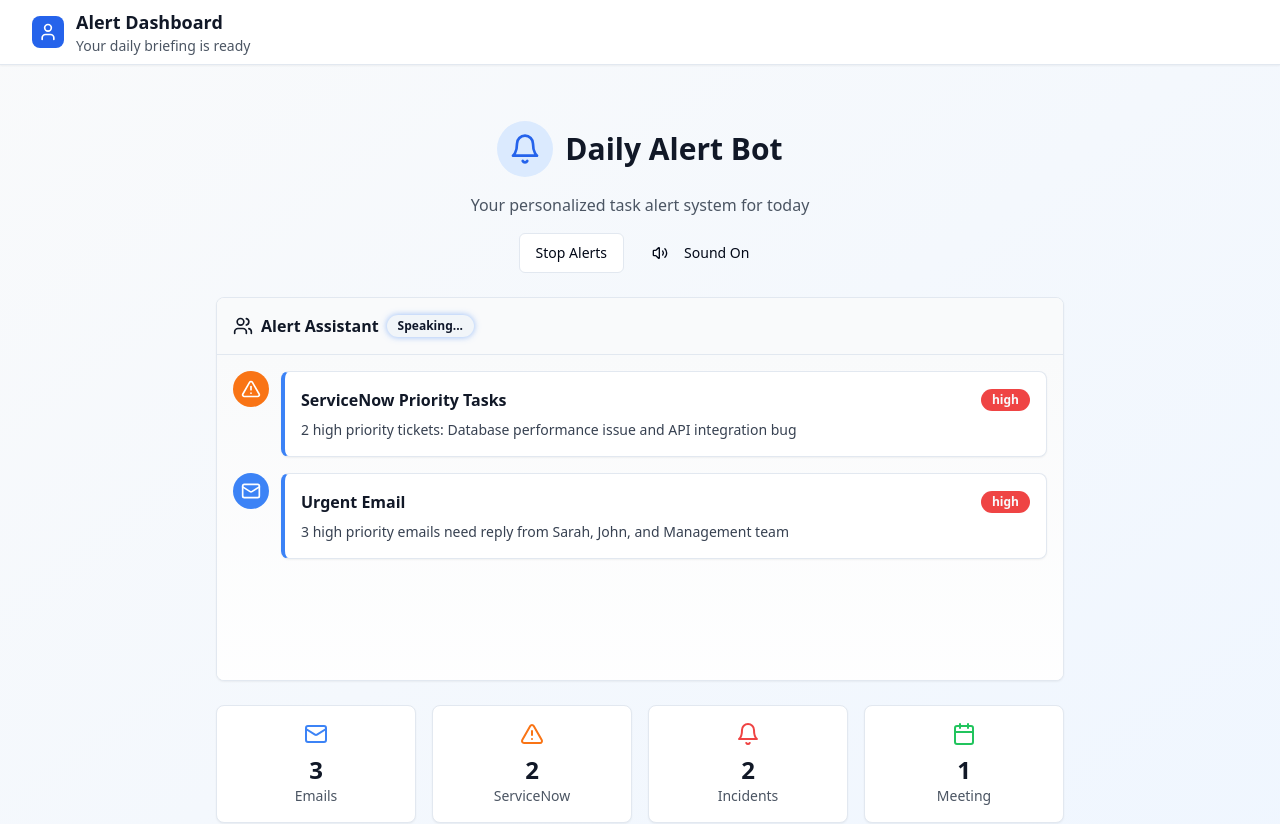
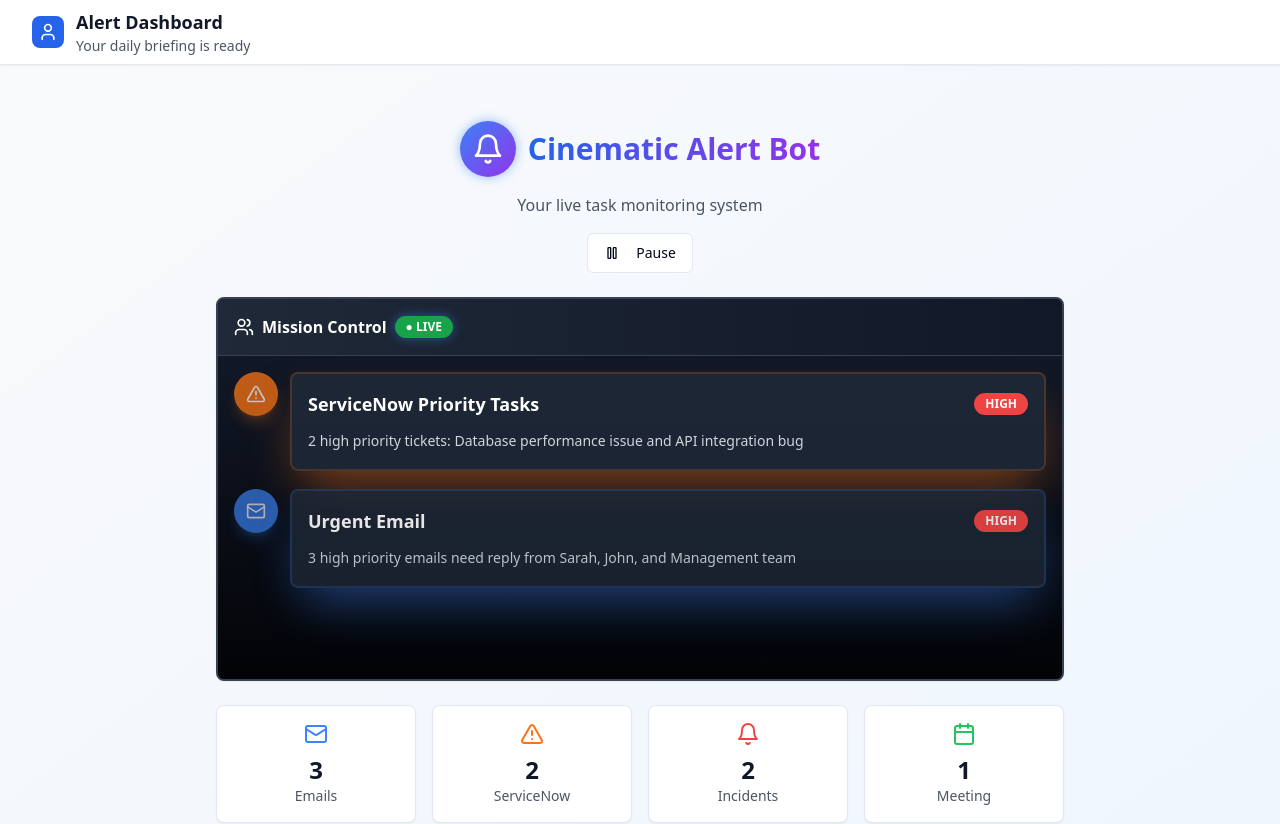
Before and after one commit to LakshmiKondeti/alert-whisper-bot-today, a React (Vite) app: page / in a window 1280 px wide. Shown: the top 824 px of the page. Built offline with nearby package versions, Linux system fonts and the light colour scheme.

Commit message:
Refactor: Cinematic alert display
- Implemented word-by-word alert printing.
- Alerts now appear at the top, pushing previous ones down.
- Removed text-to-speech.
- Improved alert visualization.

```diff
--- a/src/components/AlertBot.tsx
+++ b/src/components/AlertBot.tsx
@@ -3,7 +3,7 @@ import React, { useState, useEffect, useRef } from 'react';
 import { Card } from '@/components/ui/card';
 import { Button } from '@/components/ui/button';
 import { Badge } from '@/components/ui/badge';
-import { Bell, Mail, Calendar, AlertTriangle, Users, Volume2, VolumeX } from 'lucide-react';
+import { Bell, Mail, Calendar, AlertTriangle, Users, Pause, Play } from 'lucide-react';
 
 interface Alert {
   id: string;
@@ -12,6 +12,12 @@ interface Alert {
   message: string;
   priority: 'high' | 'medium' | 'low';
   time?: string;
+}
+
+interface DisplayAlert extends Alert {
+  displayedTitle: string;
+  displayedMessage: string;
+  isTyping: boolean;
 }
 
 const mockAlerts: Alert[] = [
@@ -56,8 +62,7 @@ const mockAlerts: Alert[] = [
 const AlertBot: React.FC = () => {
   const [currentAlertIndex, setCurrentAlertIndex] = useState(0);
   const [isPlaying, setIsPlaying] = useState(true);
-  const [isSpeechEnabled, setIsSpeechEnabled] = useState(true);
-  const [displayedAlerts, setDisplayedAlerts] = useState<Alert[]>([]);
+  const [displayedAlerts, setDisplayedAlerts] = useState<DisplayAlert[]>([]);
   const chatContainerRef = useRef<HTMLDivElement>(null);
 
   const getAlertIcon = (type: string) => {
@@ -78,107 +83,154 @@ const AlertBot: React.FC = () => {
   const getAlertColor = (type: string) => {
     switch (type) {
       case 'email':
-        return 'bg-alert-email text-white';
+        return 'bg-alert-email text-white shadow-lg shadow-alert-email/30';
       case 'servicenow':
-        return 'bg-alert-servicenow text-white';
+        return 'bg-alert-servicenow text-white shadow-lg shadow-alert-servicenow/30';
       case 'incident':
-        return 'bg-alert-incident text-white';
+        return 'bg-alert-incident text-white shadow-lg shadow-alert-incident/30';
       case 'meeting':
-        return 'bg-alert-meeting text-white';
+        return 'bg-alert-meeting text-white shadow-lg shadow-alert-meeting/30';
       default:
-        return 'bg-gray-500 text-white';
+        return 'bg-gray-500 text-white shadow-lg';
     }
   };
 
-  const speakText = (text: string) => {
-    if (!isSpeechEnabled) return;
-
-    const utterance = new SpeechSynthesisUtterance(text);
-    utterance.rate = 0.9;
-    utterance.pitch = 1;
-    utterance.volume = 0.8;
-    speechSynthesis.speak(utterance);
+  const getAlertGlow = (type: string) => {
+    switch (type) {
+      case 'email':
+        return 'shadow-2xl shadow-alert-email/50 border-alert-email/20';
+      case 'servicenow':
+        return 'shadow-2xl shadow-alert-servicenow/50 border-alert-servicenow/20';
+      case 'incident':
+        return 'shadow-2xl shadow-alert-incident/50 border-alert-incident/20';
+      case 'meeting':
+        return 'shadow-2xl shadow-alert-meeting/50 border-alert-meeting/20';
+      default:
+        return 'shadow-2xl shadow-gray-500/50 border-gray-500/20';
+    }
   };
 
-  const stopAlerts = () => {
-    setIsPlaying(false);
-    speechSynthesis.cancel();
+  const typewriterEffect = (alert: Alert, onComplete: () => void) => {
+    const titleWords = alert.title.split(' ');
+    const messageWords = alert.message.split(' ');
+    const allWords = [...titleWords, ...messageWords];
+
+    let wordIndex = 0;
+    let currentTitle = '';
+    let currentMessage = '';
+
+    const displayAlert: DisplayAlert = {
+      ...alert,
+      displayedTitle: '',
+      displayedMessage: '',
+      isTyping: true
+    };
+
+    // Add alert to top of list immediately
+    setDisplayedAlerts(prev => [displayAlert, ...prev]);
+
+    const typeNextWord = () => {
+      if (wordIndex < allWords.length) {
+        const word = allWords[wordIndex];
+
+        if (wordIndex < titleWords.length) {
+          currentTitle += (currentTitle ? ' ' : '') + word;
+        } else {
+          currentMessage += (currentMessage ? ' ' : '') + word;
+        }
+
+        // Update the alert in the list
+        setDisplayedAlerts(prev =>
+          prev.map((item, index) =>
+            index === 0
+              ? {
+                  ...item,
+                  displayedTitle: currentTitle,
+                  displayedMessage: currentMessage
+                }
+              : item
+          )
+        );
+
+        wordIndex++;
+        setTimeout(typeNextWord, 150); // Adjust speed here
+      } else {
+        // Mark typing as complete
+        setDisplayedAlerts(prev =>
+          prev.map((item, index) =>
+            index === 0
+              ? { ...item, isTyping: false }
+              : item
+          )
+        );
+        setTimeout(onComplete, 800); // Pause before next alert
+      }
+    };
+
+    setTimeout(typeNextWord, 300); // Initial delay
+  };
+
+  const togglePlayPause = () => {
+    setIsPlaying(!isPlaying);
   };
 
   useEffect(() => {
     if (isPlaying && currentAlertIndex < mockAlerts.length) {
       const alert = mockAlerts[currentAlertIndex];
-      const fullMessage = `${alert.title}. ${alert.message}`;
 
-      // Add new alert to the beginning of the array (newest on top)
-      setDisplayedAlerts(prev => [alert, ...prev]);
-
-      // Speak the alert
-      speakText(fullMessage);
-
-      // Auto-scroll to top to show the newest alert
-      setTimeout(() => {
-        if (chatContainerRef.current) {
-          chatContainerRef.current.scrollTop = 0;
-        }
-      }, 100);
-
-      // Move to next alert after 4 seconds
-      const timer = setTimeout(() => {
+      typewriterEffect(alert, () => {
         if (currentAlertIndex < mockAlerts.length - 1) {
           setCurrentAlertIndex(currentAlertIndex + 1);
         } else {
           setIsPlaying(false);
         }
-      }, 4000);
+      });
+    }
+  }, [currentAlertIndex, isPlaying]);
 
-      return () => clearTimeout(timer);
+  // Auto-scroll to top when new alert is added
+  useEffect(() => {
+    if (chatContainerRef.current) {
+      chatContainerRef.current.scrollTop = 0;
     }
-  }, [currentAlertIndex, isPlaying, isSpeechEnabled]);
+  }, [displayedAlerts.length]);
 
   return (
     <div className="max-w-4xl mx-auto p-6 space-y-6">
       {/* Header */}
       <div className="text-center space-y-4">
         <div className="flex items-center justify-center space-x-3">
-          <div className="p-3 bg-blue-100 rounded-full">
-            <Bell className="w-8 h-8 text-blue-600" />
+          <div className="p-3 bg-gradient-to-br from-blue-500 to-purple-600 rounded-full shadow-lg animate-pulse-glow">
+            <Bell className="w-8 h-8 text-white" />
           </div>
-          <h1 className="text-3xl font-bold text-gray-900">Daily Alert Bot</h1>
+          <h1 className="text-3xl font-bold bg-gradient-to-r from-blue-600 to-purple-600 bg-clip-text text-transparent">
+            Cinematic Alert Bot
+          </h1>
         </div>
-        <p className="text-gray-600">Your personalized task alert system for today</p>
+        <p className="text-gray-600">Your live task monitoring system</p>
 
         {/* Controls */}
         <div className="flex items-center justify-center space-x-4">
           <Button
             variant="outline"
-            onClick={stopAlerts}
-            disabled={!isPlaying}
-          >
-            Stop Alerts
-          </Button>
-
-          <Button
-            variant="ghost"
-            size="sm"
-            onClick={() => setIsSpeechEnabled(!isSpeechEnabled)}
+            onClick={togglePlayPause}
             className="flex items-center space-x-2"
           >
-            {isSpeechEnabled ? <Volume2 className="w-4 h-4" /> : <VolumeX className="w-4 h-4" />}
-            <span>{isSpeechEnabled ? 'Sound On' : 'Sound Off'}</span>
+            {isPlaying ? <Pause className="w-4 h-4" /> : <Play className="w-4 h-4" />}
+            <span>{isPlaying ? 'Pause' : 'Resume'}</span>
           </Button>
         </div>
       </div>
 
       {/* Alert Chat Container */}
-      <Card className="h-96 overflow-hidden">
-        <div className="p-4 border-b bg-gray-50">
-          <h2 className="font-semibold text-gray-900 flex items-center space-x-2">
+      <Card className="h-96 overflow-hidden bg-gradient-to-b from-gray-900 via-gray-800 to-black border-2 border-gray-700">
+        <div className="p-4 border-b bg-gradient-to-r from-gray-800 to-gray-900 border-gray-700">
+          <h2 className="font-semibold text-white flex items-center space-x-2">
             <Users className="w-5 h-5" />
-            <span>Alert Assistant</span>
+            <span>Mission Control</span>
             {isPlaying && (
-              <Badge variant="secondary" className="animate-pulse-glow">
-                Speaking...
+              <Badge variant="secondary" className="animate-pulse-glow bg-green-600 text-white">
+                ● LIVE
               </Badge>
             )}
           </h2>
@@ -186,42 +238,59 @@ const AlertBot: React.FC = () => {
 
         <div
           ref={chatContainerRef}
-          className="h-full overflow-y-auto p-4 space-y-4 bg-gradient-to-b from-gray-50 to-white"
+          className="h-full overflow-y-auto p-4 space-y-4 bg-gradient-to-b from-gray-900 to-black"
         >
           {displayedAlerts.length === 0 && !isPlaying && (
-            <div className="text-center text-gray-500 mt-20">
-              <Bell className="w-12 h-12 mx-auto mb-4 text-gray-300" />
-              <p>Your daily briefing will start automatically</p>
+            <div className="text-center text-gray-400 mt-20">
+              <Bell className="w-12 h-12 mx-auto mb-4 text-gray-600 animate-pulse" />
+              <p className="text-lg">Initializing alert system...</p>
             </div>
           )}
 
           {displayedAlerts.map((alert, index) => (
             <div
               key={`${alert.id}-${index}`}
-              className={`flex items-start space-x-3 animate-fade-in ${
-                index === 0 ? 'animate-slide-in' : ''
+              className={`flex items-start space-x-3 transform transition-all duration-500 ${
+                index === 0 ? 'animate-slide-in scale-105' : 'scale-100'
               }`}
+              style={{
+                transform: `translateY(${index * 2}px)`,
+                opacity: 1 - (index * 0.1)
+              }}
             >
-              <div className={`p-2 rounded-full ${getAlertColor(alert.type)} flex-shrink-0`}>
+              <div className={`p-3 rounded-full ${getAlertColor(alert.type)} flex-shrink-0 animate-pulse`}>
                 {getAlertIcon(alert.type)}
               </div>
 
               <div className="flex-1">
-                <Card className="p-4 shadow-sm border-l-4 border-l-blue-500">
-                  <div className="flex items-center justify-between mb-2">
-                    <h3 className="font-semibold text-gray-900">{alert.title}</h3>
+                <Card className={`p-4 border-2 ${getAlertGlow(alert.type)} bg-gray-800/90 backdrop-blur-sm`}>
+                  <div className="flex items-center justify-between mb-3">
+                    <h3 className="font-bold text-white text-lg">
+                      {alert.displayedTitle}
+                      {alert.isTyping && index === 0 && (
+                        <span className="inline-block w-2 h-5 bg-white ml-1 animate-pulse" />
+                      )}
+                    </h3>
                     <div className="flex items-center space-x-2">
                       <Badge
                         variant={alert.priority === 'high' ? 'destructive' : 'secondary'}
+                        className="animate-fade-in"
                       >
-                        {alert.priority}
+                        {alert.priority.toUpperCase()}
                       </Badge>
                       {alert.time && (
-                        <Badge variant="outline">{alert.time}</Badge>
+                        <Badge variant="outline" className="text-white border-white/30">
+                          {alert.time}
+                        </Badge>
                       )}
                     </div>
                   </div>
-                  <p className="text-gray-700 text-sm">{alert.message}</p>
+                  <p className="text-gray-300 text-sm leading-relaxed">
+                    {alert.displayedMessage}
+                    {alert.isTyping && index === 0 && alert.displayedTitle === alert.title && (
+                      <span className="inline-block w-2 h-4 bg-gray-300 ml-1 animate-pulse" />
+                    )}
+                  </p>
                 </Card>
               </div>
             </div>
@@ -229,9 +298,11 @@ const AlertBot: React.FC = () => {
 
           {!isPlaying && displayedAlerts.length > 0 && (
             <div className="text-center mt-8 p-4">
-              <div className="inline-flex items-center space-x-2 text-green-600 font-medium">
-                <div className="w-2 h-2 bg-green-500 rounded-full animate-pulse"></div>
-                <span>Daily briefing complete! Have a productive day!</span>
+              <div className="inline-flex items-center space-x-2 text-green-400 font-bold text-lg">
+                <div className="w-3 h-3 bg-green-400 rounded-full animate-pulse"></div>
+                <span className="bg-gradient-to-r from-green-400 to-blue-400 bg-clip-text text-transparent">
+                  Mission Briefing Complete!
+                </span>
               </div>
             </div>
           )}
--- a/tailwind.config.ts
+++ b/tailwind.config.ts
@@ -1,4 +1,3 @@
-
 import type { Config } from "tailwindcss";
 
 export default {
@@ -94,11 +93,11 @@ export default {
 				},
 				'slide-in': {
 					'0%': {
-						transform: 'translateX(-100%)',
+						transform: 'translateY(-50px) scale(0.9)',
 						opacity: '0'
 					},
 					'100%': {
-						transform: 'translateX(0)',
+						transform: 'translateY(0) scale(1)',
 						opacity: '1'
 					}
 				},
@@ -114,19 +113,19 @@ export default {
 				},
 				'pulse-glow': {
 					'0%, 100%': {
-						boxShadow: '0 0 5px rgba(59, 130, 246, 0.5)'
+						boxShadow: '0 0 10px rgba(59, 130, 246, 0.5)'
 					},
 					'50%': {
-						boxShadow: '0 0 20px rgba(59, 130, 246, 0.8)'
+						boxShadow: '0 0 30px rgba(59, 130, 246, 0.9), 0 0 50px rgba(147, 51, 234, 0.5)'
 					}
 				}
 			},
 			animation: {
 				'accordion-down': 'accordion-down 0.2s ease-out',
 				'accordion-up': 'accordion-up 0.2s ease-out',
-				'slide-in': 'slide-in 0.5s ease-out',
+				'slide-in': 'slide-in 0.6s cubic-bezier(0.16, 1, 0.3, 1)',
 				'fade-in': 'fade-in 0.6s ease-out',
-				'pulse-glow': 'pulse-glow 2s infinite'
+				'pulse-glow': 'pulse-glow 3s infinite'
 			}
 		}
 	},
```
